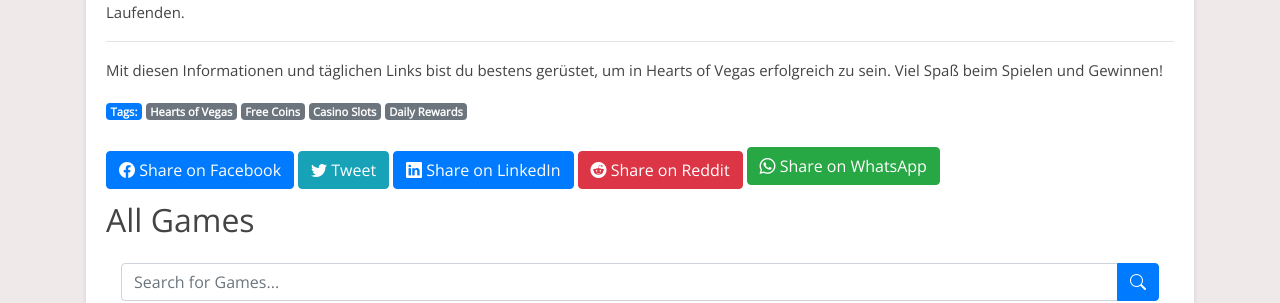
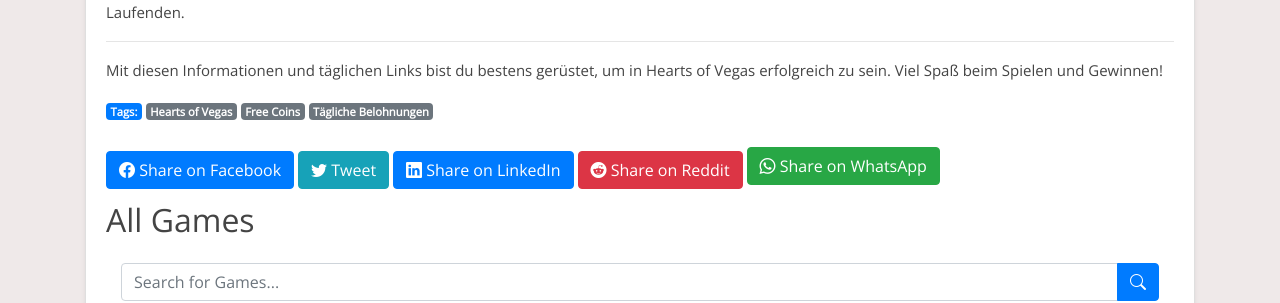
Before and after one commit to Prollad99/bs-net, a Jekyll site: the page built from de/_posts/2024-08-02-heart-of-vegas.md, in a window 1280 px wide and 900 px high, scrolled down 8017 px. Shown: the part 156-459 px from the top of the window. Built offline with Jekyll 4.4.1, drawn with Linux system fonts in a browser that asks for light colours; nearby versions of some CDN libraries; comment, search, counter and statistics services are not loaded.

Commit message:
Update 2024-08-02-heart-of-vegas.md

```diff
--- a/de/_posts/2024-08-02-heart-of-vegas.md
+++ b/de/_posts/2024-08-02-heart-of-vegas.md
@@ -2,7 +2,7 @@
 layout: post
 title: "Hearts of Vegas Free Coins: Tägliche Belohnungen für Dein Spiel"
 date: 2024-08-02
-tags: [Hearts of Vegas, Free Coins, Casino Slots, Daily Rewards]
+tags: [Hearts of Vegas, Free Coins, Tägliche Belohnungen]
 author: BonusCollector.net
 description: "Sichere dir täglich kostenlose Münzen für Hearts of Vegas und verbessere dein Spielerlebnis mit unseren exklusiven Links."
 lang: de
```
